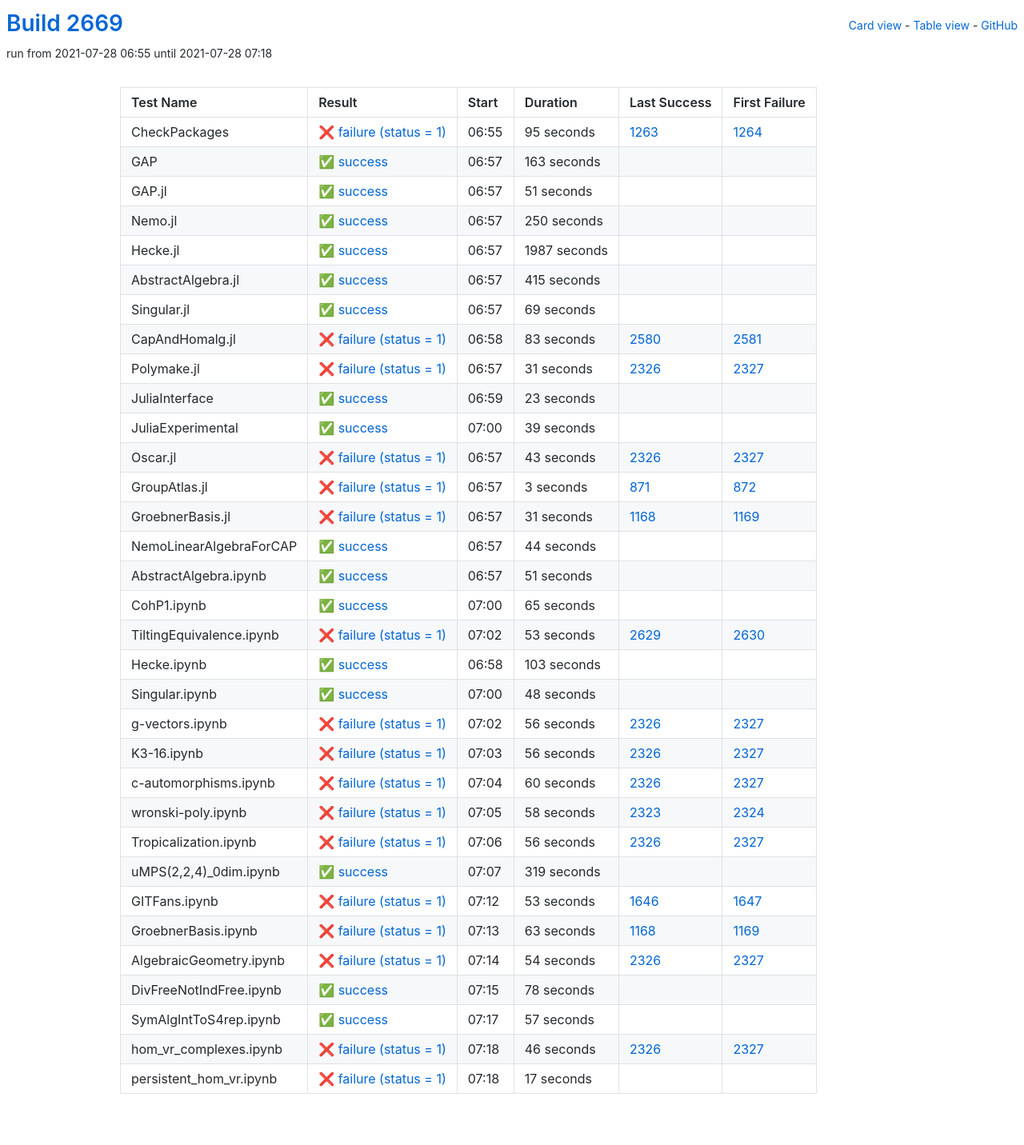
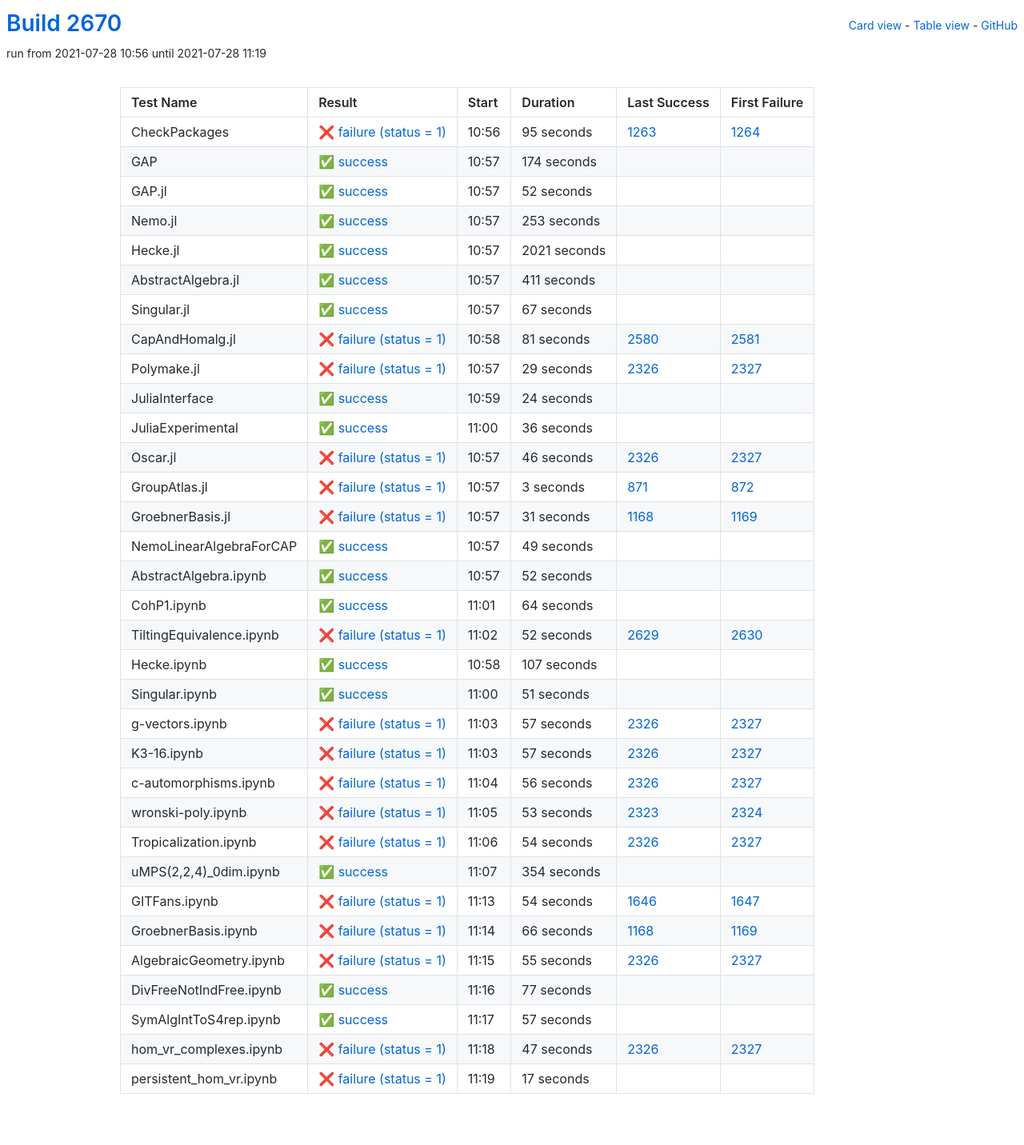
Before and after one commit to oscar-system/oscar-ci-status-stable, a Jekyll site: the page built from table.html, in a window 1280 px wide. Shown: the whole page at 80% size. Built offline with Jekyll 4.4.1, drawn with Linux system fonts in a browser that asks for light colours.

Commit message:
Build #2670

```diff
--- a/_data/ci.yml
+++ b/_data/ci.yml
@@ -1,6 +1,6 @@
 ---
-build: 2669
-build_url: https://oscarci.mathematik.uni-kl.de/job/oscar-stable/2669/
+build: 2670
+build_url: https://oscarci.mathematik.uni-kl.de/job/oscar-stable/2670/
 job: oscar-stable
 organization: oscar-system
 repo: oscar-ci-status-stable
@@ -8,8 +8,8 @@ repourl: https://github.com/oscar-system/oscar-ci-status-stable
 tests:
 - name: CheckPackages
   id: checkpackages
-  log: https://oscarci.mathematik.uni-kl.de/job/oscar-stable/2669/artifact/logs/build-2669/CheckPackages.log
-  start: 2021-07-28 06:55
+  log: https://oscarci.mathematik.uni-kl.de/job/oscar-stable/2670/artifact/logs/build-2670/CheckPackages.log
+  start: 2021-07-28 10:56
   success: false
   exitcode: 1
   status: failure
@@ -20,140 +20,140 @@ tests:
   first_failure_url: https://oscarci.mathematik.uni-kl.de/job/oscar-stable/1264/
 - name: GAP
   id: gap
-  log: https://oscarci.mathematik.uni-kl.de/job/oscar-stable/2669/artifact/logs/build-2669/GAP.log
-  start: 2021-07-28 06:57
+  log: https://oscarci.mathematik.uni-kl.de/job/oscar-stable/2670/artifact/logs/build-2670/GAP.log
+  start: 2021-07-28 10:57
   success: true
   exitcode: 0
   status: success
-  duration: 163
+  duration: 174
   last_success: false
   last_success_url:
   first_failure: false
   first_failure_url:
 - name: GAP.jl
   id: gap-jl
-  log: https://oscarci.mathematik.uni-kl.de/job/oscar-stable/2669/artifact/logs/build-2669/GAP.jl.log
-  start: 2021-07-28 06:57
+  log: https://oscarci.mathematik.uni-kl.de/job/oscar-stable/2670/artifact/logs/build-2670/GAP.jl.log
+  start: 2021-07-28 10:57
   success: true
   exitcode: 0
   status: success
-  duration: 51
+  duration: 52
   last_success: false
   last_success_url:
   first_failure: false
   first_failure_url:
 - name: Nemo.jl
   id: nemo-jl
-  log: https://oscarci.mathematik.uni-kl.de/job/oscar-stable/2669/artifact/logs/build-2669/Nemo.jl.log
-  start: 2021-07-28 06:57
+  log: https://oscarci.mathematik.uni-kl.de/job/oscar-stable/2670/artifact/logs/build-2670/Nemo.jl.log
+  start: 2021-07-28 10:57
   success: true
   exitcode: 0
   status: success
-  duration: 250
+  duration: 253
   last_success: false
   last_success_url:
   first_failure: false
   first_failure_url:
 - name: Hecke.jl
   id: hecke-jl
-  log: https://oscarci.mathematik.uni-kl.de/job/oscar-stable/2669/artifact/logs/build-2669/Hecke.jl.log
-  start: 2021-07-28 06:57
+  log: https://oscarci.mathematik.uni-kl.de/job/oscar-stable/2670/artifact/logs/build-2670/Hecke.jl.log
+  start: 2021-07-28 10:57
   success: true
   exitcode: 0
   status: success
-  duration: 1987
+  duration: 2021
   last_success: false
   last_success_url:
   first_failure: false
   first_failure_url:
 - name: AbstractAlgebra.jl
   id: abstractalgebra-jl
-  log: https://oscarci.mathematik.uni-kl.de/job/oscar-stable/2669/artifact/logs/build-2669/AbstractAlgebra.jl.log
-  start: 2021-07-28 06:57
+  log: https://oscarci.mathematik.uni-kl.de/job/oscar-stable/2670/artifact/logs/build-2670/AbstractAlgebra.jl.log
+  start: 2021-07-28 10:57
   success: true
   exitcode: 0
   status: success
-  duration: 415
+  duration: 411
   last_success: false
   last_success_url:
   first_failure: false
   first_failure_url:
 - name: Singular.jl
   id: singular-jl
-  log: https://oscarci.mathematik.uni-kl.de/job/oscar-stable/2669/artifact/logs/build-2669/Singular.jl.log
-  start: 2021-07-28 06:57
+  log: https://oscarci.mathematik.uni-kl.de/job/oscar-stable/2670/artifact/logs/build-2670/Singular.jl.log
+  start: 2021-07-28 10:57
   success: true
   exitcode: 0
   status: success
-  duration: 69
+  duration: 67
   last_success: false
   last_success_url:
   first_failure: false
   first_failure_url:
 - name: CapAndHomalg.jl
   id: capandhomalg-jl
-  log: https://oscarci.mathematik.uni-kl.de/job/oscar-stable/2669/artifact/logs/build-2669/CapAndHomalg.jl.log
-  start: 2021-07-28 06:58
+  log: https://oscarci.mathematik.uni-kl.de/job/oscar-stable/2670/artifact/logs/build-2670/CapAndHomalg.jl.log
+  start: 2021-07-28 10:58
   success: false
   exitcode: 1
   status: failure
-  duration: 83
+  duration: 81
   last_success: 2580
   last_success_url: https://oscarci.mathematik.uni-kl.de/job/oscar-stable/2580/
   first_failure: 2581
   first_failure_url: https://oscarci.mathematik.uni-kl.de/job/oscar-stable/2581/
 - name: Polymake.jl
   id: polymake-jl
-  log: https://oscarci.mathematik.uni-kl.de/job/oscar-stable/2669/artifact/logs/build-2669/Polymake.jl.log
-  start: 2021-07-28 06:57
+  log: https://oscarci.mathematik.uni-kl.de/job/oscar-stable/2670/artifact/logs/build-2670/Polymake.jl.log
+  start: 2021-07-28 10:57
   success: false
   exitcode: 1
   status: failure
-  duration: 31
+  duration: 29
   last_success: 2326
   last_success_url: https://oscarci.mathematik.uni-kl.de/job/oscar-stable/2326/
   first_failure: 2327
   first_failure_url: https://oscarci.mathematik.uni-kl.de/job/oscar-stable/2327/
 - name: JuliaInterface
   id: juliainterface
-  log: https://oscarci.mathematik.uni-kl.de/job/oscar-stable/2669/artifact/logs/build-2669/JuliaInterface.log
-  start: 2021-07-28 06:59
+  log: https://oscarci.mathematik.uni-kl.de/job/oscar-stable/2670/artifact/logs/build-2670/JuliaInterface.log
+  start: 2021-07-28 10:59
   success: true
   exitcode: 0
   status: success
-  duration: 23
+  duration: 24
   last_success: false
   last_success_url:
   first_failure: false
   first_failure_url:
 - name: JuliaExperimental
   id: juliaexperimental
-  log: https://oscarci.mathematik.uni-kl.de/job/oscar-stable/2669/artifact/logs/build-2669/JuliaExperimental.log
-  start: 2021-07-28 07:00
+  log: https://oscarci.mathematik.uni-kl.de/job/oscar-stable/2670/artifact/logs/build-2670/JuliaExperimental.log
+  start: 2021-07-28 11:00
   success: true
   exitcode: 0
   status: success
-  duration: 39
+  duration: 36
   last_success: false
   last_success_url:
   first_failure: false
   first_failure_url:
 - name: Oscar.jl
   id: oscar-jl
-  log: https://oscarci.mathematik.uni-kl.de/job/oscar-stable/2669/artifact/logs/build-2669/Oscar.jl.log
-  start: 2021-07-28 06:57
+  log: https://oscarci.mathematik.uni-kl.de/job/oscar-stable/2670/artifact/logs/build-2670/Oscar.jl.log
+  start: 2021-07-28 10:57
   success: false
   exitcode: 1
   status: failure
-  duration: 43
+  duration: 46
   last_success: 2326
   last_success_url: https://oscarci.mathematik.uni-kl.de/job/oscar-stable/2326/
   first_failure: 2327
   first_failure_url: https://oscarci.mathematik.uni-kl.de/job/oscar-stable/2327/
 - name: GroupAtlas.jl
   id: groupatlas-jl
-  log: https://oscarci.mathematik.uni-kl.de/job/oscar-stable/2669/artifact/logs/build-2669/GroupAtlas.jl.log
-  start: 2021-07-28 06:57
+  log: https://oscarci.mathematik.uni-kl.de/job/oscar-stable/2670/artifact/logs/build-2670/GroupAtlas.jl.log
+  start: 2021-07-28 10:57
   success: false
   exitcode: 1
   status: failure
@@ -164,8 +164,8 @@ tests:
   first_failure_url: https://oscarci.mathematik.uni-kl.de/job/oscar-stable/872/
 - name: GroebnerBasis.jl
   id: groebnerbasis-jl
-  log: https://oscarci.mathematik.uni-kl.de/job/oscar-stable/2669/artifact/logs/build-2669/GroebnerBasis.jl.log
-  start: 2021-07-28 06:57
+  log: https://oscarci.mathematik.uni-kl.de/job/oscar-stable/2670/artifact/logs/build-2670/GroebnerBasis.jl.log
+  start: 2021-07-28 10:57
   success: false
   exitcode: 1
   status: failure
@@ -176,20 +176,68 @@ tests:
   first_failure_url: https://oscarci.mathematik.uni-kl.de/job/oscar-stable/1169/
 - name: NemoLinearAlgebraForCAP
   id: nemolinearalgebraforcap
-  log: https://oscarci.mathematik.uni-kl.de/job/oscar-stable/2669/artifact/logs/build-2669/NemoLinearAlgebraForCAP.log
-  start: 2021-07-28 06:57
+  log: https://oscarci.mathematik.uni-kl.de/job/oscar-stable/2670/artifact/logs/build-2670/NemoLinearAlgebraForCAP.log
+  start: 2021-07-28 10:57
   success: true
   exitcode: 0
   status: success
-  duration: 44
+  duration: 49
   last_success: false
   last_success_url:
   first_failure: false
   first_failure_url:
 - name: AbstractAlgebra.ipynb
   id: abstractalgebra-ipynb
-  log: https://oscarci.mathematik.uni-kl.de/job/oscar-stable/2669/artifact/logs/build-2669/AbstractAlgebra.ipynb.log
-  start: 2021-07-28 06:57
+  log: https://oscarci.mathematik.uni-kl.de/job/oscar-stable/2670/artifact/logs/build-2670/AbstractAlgebra.ipynb.log
+  start: 2021-07-28 10:57
+  success: true
+  exitcode: 0
+  status: success
+  duration: 52
+  last_success: false
+  last_success_url:
+  first_failure: false
+  first_failure_url:
+- name: CohP1.ipynb
+  id: cohp1-ipynb
+  log: https://oscarci.mathematik.uni-kl.de/job/oscar-stable/2670/artifact/logs/build-2670/CohP1.ipynb.log
+  start: 2021-07-28 11:01
+  success: true
+  exitcode: 0
+  status: success
+  duration: 64
+  last_success: false
+  last_success_url:
+  first_failure: false
+  first_failure_url:
+- name: TiltingEquivalence.ipynb
+  id: tiltingequivalence-ipynb
+  log: https://oscarci.mathematik.uni-kl.de/job/oscar-stable/2670/artifact/logs/build-2670/TiltingEquivalence.ipynb.log
+  start: 2021-07-28 11:02
+  success: false
+  exitcode: 1
+  status: failure
+  duration: 52
+  last_success: 2629
+  last_success_url: https://oscarci.mathematik.uni-kl.de/job/oscar-stable/2629/
+  first_failure: 2630
+  first_failure_url: https://oscarci.mathematik.uni-kl.de/job/oscar-stable/2630/
+- name: Hecke.ipynb
+  id: hecke-ipynb
+  log: https://oscarci.mathematik.uni-kl.de/job/oscar-stable/2670/artifact/logs/build-2670/Hecke.ipynb.log
+  start: 2021-07-28 10:58
+  success: true
+  exitcode: 0
+  status: success
+  duration: 107
+  last_success: false
+  last_success_url:
+  first_failure: false
+  first_failure_url:
+- name: Singular.ipynb
+  id: singular-ipynb
+  log: https://oscarci.mathematik.uni-kl.de/job/oscar-stable/2670/artifact/logs/build-2670/Singular.ipynb.log
+  start: 2021-07-28 11:00
   success: true
   exitcode: 0
   status: success
@@ -198,58 +246,34 @@ tests:
   last_success_url:
   first_failure: false
   first_failure_url:
-- name: CohP1.ipynb
-  id: cohp1-ipynb
-  log: https://oscarci.mathematik.uni-kl.de/job/oscar-stable/2669/artifact/logs/build-2669/CohP1.ipynb.log
-  start: 2021-07-28 07:00
-  success: true
-  exitcode: 0
-  status: success
-  duration: 65
-  last_success: false
-  last_success_url:
-  first_failure: false
-  first_failure_url:
-- name: TiltingEquivalence.ipynb
-  id: tiltingequivalence-ipynb
-  log: https://oscarci.mathematik.uni-kl.de/job/oscar-stable/2669/artifact/logs/build-2669/TiltingEquivalence.ipynb.log
-  start: 2021-07-28 07:02
+- name: g-vectors.ipynb
+  id: g-vectors-ipynb
+  log: https://oscarci.mathematik.uni-kl.de/job/oscar-stable/2670/artifact/logs/build-2670/g-vectors.ipynb.log
+  start: 2021-07-28 11:03
   success: false
   exitcode: 1
   status: failure
-  duration: 53
-  last_success: 2629
-  last_success_url: https://oscarci.mathematik.uni-kl.de/job/oscar-stable/2629/
-  first_failure: 2630
-  first_failure_url: https://oscarci.mathematik.uni-kl.de/job/oscar-stable/2630/
-- name: Hecke.ipynb
-  id: hecke-ipynb
-  log: https://oscarci.mathematik.uni-kl.de/job/oscar-stable/2669/artifact/logs/build-2669/Hecke.ipynb.log
-  start: 2021-07-28 06:58
-  success: true
-  exitcode: 0
-  status: success
-  duration: 103
-  last_success: false
-  last_success_url:
-  first_failure: false
-  first_failure_url:
-- name: Singular.ipynb
-  id: singular-ipynb
-  log: https://oscarci.mathematik.uni-kl.de/job/oscar-stable/2669/artifact/logs/build-2669/Singular.ipynb.log
-  start: 2021-07-28 07:00
-  success: true
-  exitcode: 0
-  status: success
-  duration: 48
-  last_success: false
-  last_success_url:
-  first_failure: false
-  first_failure_url:
-- name: g-vectors.ipynb
-  id: g-vectors-ipynb
-  log: https://oscarci.mathematik.uni-kl.de/job/oscar-stable/2669/artifact/logs/build-2669/g-vectors.ipynb.log
-  start: 2021-07-28 07:02
+  duration: 57
+  last_success: 2326
+  last_success_url: https://oscarci.mathematik.uni-kl.de/job/oscar-stable/2326/
+  first_failure: 2327
+  first_failure_url: https://oscarci.mathematik.uni-kl.de/job/oscar-stable/2327/
+- name: K3-16.ipynb
+  id: k3-16-ipynb
+  log: https://oscarci.mathematik.uni-kl.de/job/oscar-stable/2670/artifact/logs/build-2670/K3-16.ipynb.log
+  start: 2021-07-28 11:03
+  success: false
+  exitcode: 1
+  status: failure
+  duration: 57
+  last_success: 2326
+  last_success_url: https://oscarci.mathematik.uni-kl.de/job/oscar-stable/2326/
+  first_failure: 2327
+  first_failure_url: https://oscarci.mathematik.uni-kl.de/job/oscar-stable/2327/
+- name: c-automorphisms.ipynb
+  id: c-automorphisms-ipynb
+  log: https://oscarci.mathematik.uni-kl.de/job/oscar-stable/2670/artifact/logs/build-2670/c-automorphisms.ipynb.log
+  start: 2021-07-28 11:04
   success: false
   exitcode: 1
   status: failure
@@ -258,94 +282,22 @@ tests:
   last_success_url: https://oscarci.mathematik.uni-kl.de/job/oscar-stable/2326/
   first_failure: 2327
   first_failure_url: https://oscarci.mathematik.uni-kl.de/job/oscar-stable/2327/
-- name: K3-16.ipynb
-  id: k3-16-ipynb
-  log: https://oscarci.mathematik.uni-kl.de/job/oscar-stable/2669/artifact/logs/build-2669/K3-16.ipynb.log
-  start: 2021-07-28 07:03
+- name: wronski-poly.ipynb
+  id: wronski-poly-ipynb
+  log: https://oscarci.mathematik.uni-kl.de/job/oscar-stable/2670/artifact/logs/build-2670/wronski-poly.ipynb.log
+  start: 2021-07-28 11:05
   success: false
   exitcode: 1
   status: failure
-  duration: 56
-  last_success: 2326
-  last_success_url: https://oscarci.mathematik.uni-kl.de/job/oscar-stable/2326/
-  first_failure: 2327
-  first_failure_url: https://oscarci.mathematik.uni-kl.de/job/oscar-stable/2327/
-- name: c-automorphisms.ipynb
-  id: c-automorphisms-ipynb
-  log: https://oscarci.mathematik.uni-kl.de/job/oscar-stable/2669/artifact/logs/build-2669/c-automorphisms.ipynb.log
-  start: 2021-07-28 07:04
-  success: false
-  exitcode: 1
-  status: failure
-  duration: 60
-  last_success: 2326
-  last_success_url: https://oscarci.mathematik.uni-kl.de/job/oscar-stable/2326/
-  first_failure: 2327
-  first_failure_url: https://oscarci.mathematik.uni-kl.de/job/oscar-stable/2327/
-- name: wronski-poly.ipynb
-  id: wronski-poly-ipynb
-  log: https://oscarci.mathematik.uni-kl.de/job/oscar-stable/2669/artifact/logs/build-2669/wronski-poly.ipynb.log
-  start: 2021-07-28 07:05
-  success: false
-  exitcode: 1
-  status: failure
-  duration: 58
+  duration: 53
   last_success: 2323
   last_success_url: https://oscarci.mathematik.uni-kl.de/job/oscar-stable/2323/
   first_failure: 2324
   first_failure_url: https://oscarci.mathematik.uni-kl.de/job/oscar-stable/2324/
 - name: Tropicalization.ipynb
   id: tropicalization-ipynb
-  log: https://oscarci.mathematik.uni-kl.de/job/oscar-stable/2669/artifact/logs/build-2669/Tropicalization.ipynb.log
-  start: 2021-07-28 07:06
-  success: false
-  exitcode: 1
-  status: failure
-  duration: 56
-  last_success: 2326
-  last_success_url: https://oscarci.mathematik.uni-kl.de/job/oscar-stable/2326/
-  first_failure: 2327
-  first_failure_url: https://oscarci.mathematik.uni-kl.de/job/oscar-stable/2327/
-- name: uMPS(2,2,4)_0dim.ipynb
-  id: umps-2-2-4-0dim-ipynb
-  log: https://oscarci.mathematik.uni-kl.de/job/oscar-stable/2669/artifact/logs/build-2669/uMPS-2-2-4-_0dim.ipynb.log
-  start: 2021-07-28 07:07
-  success: true
-  exitcode: 0
-  status: success
-  duration: 319
-  last_success: false
-  last_success_url:
-  first_failure: false
-  first_failure_url:
-- name: GITFans.ipynb
-  id: gitfans-ipynb
-  log: https://oscarci.mathematik.uni-kl.de/job/oscar-stable/2669/artifact/logs/build-2669/GITFans.ipynb.log
-  start: 2021-07-28 07:12
-  success: false
-  exitcode: 1
-  status: failure
-  duration: 53
-  last_success: 1646
-  last_success_url: https://oscarci.mathematik.uni-kl.de/job/oscar-stable/1646/
-  first_failure: 1647
-  first_failure_url: https://oscarci.mathematik.uni-kl.de/job/oscar-stable/1647/
-- name: GroebnerBasis.ipynb
-  id: groebnerbasis-ipynb
-  log: https://oscarci.mathematik.uni-kl.de/job/oscar-stable/2669/artifact/logs/build-2669/GroebnerBasis.ipynb.log
-  start: 2021-07-28 07:13
-  success: false
-  exitcode: 1
-  status: failure
-  duration: 63
-  last_success: 1168
-  last_success_url: https://oscarci.mathematik.uni-kl.de/job/oscar-stable/1168/
-  first_failure: 1169
-  first_failure_url: https://oscarci.mathematik.uni-kl.de/job/oscar-stable/1169/
-- name: AlgebraicGeometry.ipynb
-  id: algebraicgeometry-ipynb
-  log: https://oscarci.mathematik.uni-kl.de/job/oscar-stable/2669/artifact/logs/build-2669/AlgebraicGeometry.ipynb.log
-  start: 2021-07-28 07:14
+  log: https://oscarci.mathematik.uni-kl.de/job/oscar-stable/2670/artifact/logs/build-2670/Tropicalization.ipynb.log
+  start: 2021-07-28 11:06
   success: false
   exitcode: 1
   status: failure
@@ -354,22 +306,70 @@ tests:
   last_success_url: https://oscarci.mathematik.uni-kl.de/job/oscar-stable/2326/
   first_failure: 2327
   first_failure_url: https://oscarci.mathematik.uni-kl.de/job/oscar-stable/2327/
-- name: DivFreeNotIndFree.ipynb
-  id: divfreenotindfree-ipynb
-  log: https://oscarci.mathematik.uni-kl.de/job/oscar-stable/2669/artifact/logs/build-2669/DivFreeNotIndFree.ipynb.log
-  start: 2021-07-28 07:15
+- name: uMPS(2,2,4)_0dim.ipynb
+  id: umps-2-2-4-0dim-ipynb
+  log: https://oscarci.mathematik.uni-kl.de/job/oscar-stable/2670/artifact/logs/build-2670/uMPS-2-2-4-_0dim.ipynb.log
+  start: 2021-07-28 11:07
   success: true
   exitcode: 0
   status: success
-  duration: 78
+  duration: 354
+  last_success: false
+  last_success_url:
+  first_failure: false
+  first_failure_url:
+- name: GITFans.ipynb
+  id: gitfans-ipynb
+  log: https://oscarci.mathematik.uni-kl.de/job/oscar-stable/2670/artifact/logs/build-2670/GITFans.ipynb.log
+  start: 2021-07-28 11:13
+  success: false
+  exitcode: 1
+  status: failure
+  duration: 54
+  last_success: 1646
+  last_success_url: https://oscarci.mathematik.uni-kl.de/job/oscar-stable/1646/
+  first_failure: 1647
+  first_failure_url: https://oscarci.mathematik.uni-kl.de/job/oscar-stable/1647/
+- name: GroebnerBasis.ipynb
+  id: groebnerbasis-ipynb
+  log: https://oscarci.mathematik.uni-kl.de/job/oscar-stable/2670/artifact/logs/build-2670/GroebnerBasis.ipynb.log
+  start: 2021-07-28 11:14
+  success: false
+  exitcode: 1
+  status: failure
+  duration: 66
+  last_success: 1168
+  last_success_url: https://oscarci.mathematik.uni-kl.de/job/oscar-stable/1168/
+  first_failure: 1169
+  first_failure_url: https://oscarci.mathematik.uni-kl.de/job/oscar-stable/1169/
+- name: AlgebraicGeometry.ipynb
+  id: algebraicgeometry-ipynb
+  log: https://oscarci.mathematik.uni-kl.de/job/oscar-stable/2670/artifact/logs/build-2670/AlgebraicGeometry.ipynb.log
+  start: 2021-07-28 11:15
+  success: false
+  exitcode: 1
+  status: failure
+  duration: 55
+  last_success: 2326
+  last_success_url: https://oscarci.mathematik.uni-kl.de/job/oscar-stable/2326/
+  first_failure: 2327
+  first_failure_url: https://oscarci.mathematik.uni-kl.de/job/oscar-stable/2327/
+- name: DivFreeNotIndFree.ipynb
+  id: divfreenotindfree-ipynb
+  log: https://oscarci.mathematik.uni-kl.de/job/oscar-stable/2670/artifact/logs/build-2670/DivFreeNotIndFree.ipynb.log
+  start: 2021-07-28 11:16
+  success: true
+  exitcode: 0
+  status: success
+  duration: 77
   last_success: false
   last_success_url:
   first_failure: false
   first_failure_url:
 - name: SymAlgIntToS4rep.ipynb
   id: symalginttos4rep-ipynb
-  log: https://oscarci.mathematik.uni-kl.de/job/oscar-stable/2669/artifact/logs/build-2669/SymAlgIntToS4rep.ipynb.log
-  start: 2021-07-28 07:17
+  log: https://oscarci.mathematik.uni-kl.de/job/oscar-stable/2670/artifact/logs/build-2670/SymAlgIntToS4rep.ipynb.log
+  start: 2021-07-28 11:17
   success: true
   exitcode: 0
   status: success
@@ -380,20 +380,20 @@ tests:
   first_failure_url:
 - name: hom_vr_complexes.ipynb
   id: hom-vr-complexes-ipynb
-  log: https://oscarci.mathematik.uni-kl.de/job/oscar-stable/2669/artifact/logs/build-2669/hom_vr_complexes.ipynb.log
-  start: 2021-07-28 07:18
+  log: https://oscarci.mathematik.uni-kl.de/job/oscar-stable/2670/artifact/logs/build-2670/hom_vr_complexes.ipynb.log
+  start: 2021-07-28 11:18
   success: false
   exitcode: 1
   status: failure
-  duration: 46
+  duration: 47
   last_success: 2326
   last_success_url: https://oscarci.mathematik.uni-kl.de/job/oscar-stable/2326/
   first_failure: 2327
   first_failure_url: https://oscarci.mathematik.uni-kl.de/job/oscar-stable/2327/
 - name: persistent_hom_vr.ipynb
   id: persistent-hom-vr-ipynb
-  log: https://oscarci.mathematik.uni-kl.de/job/oscar-stable/2669/artifact/logs/build-2669/persistent_hom_vr.ipynb.log
-  start: 2021-07-28 07:18
+  log: https://oscarci.mathematik.uni-kl.de/job/oscar-stable/2670/artifact/logs/build-2670/persistent_hom_vr.ipynb.log
+  start: 2021-07-28 11:19
   success: false
   exitcode: 1
   status: failure
```
Also changed, not shown: README.md.
